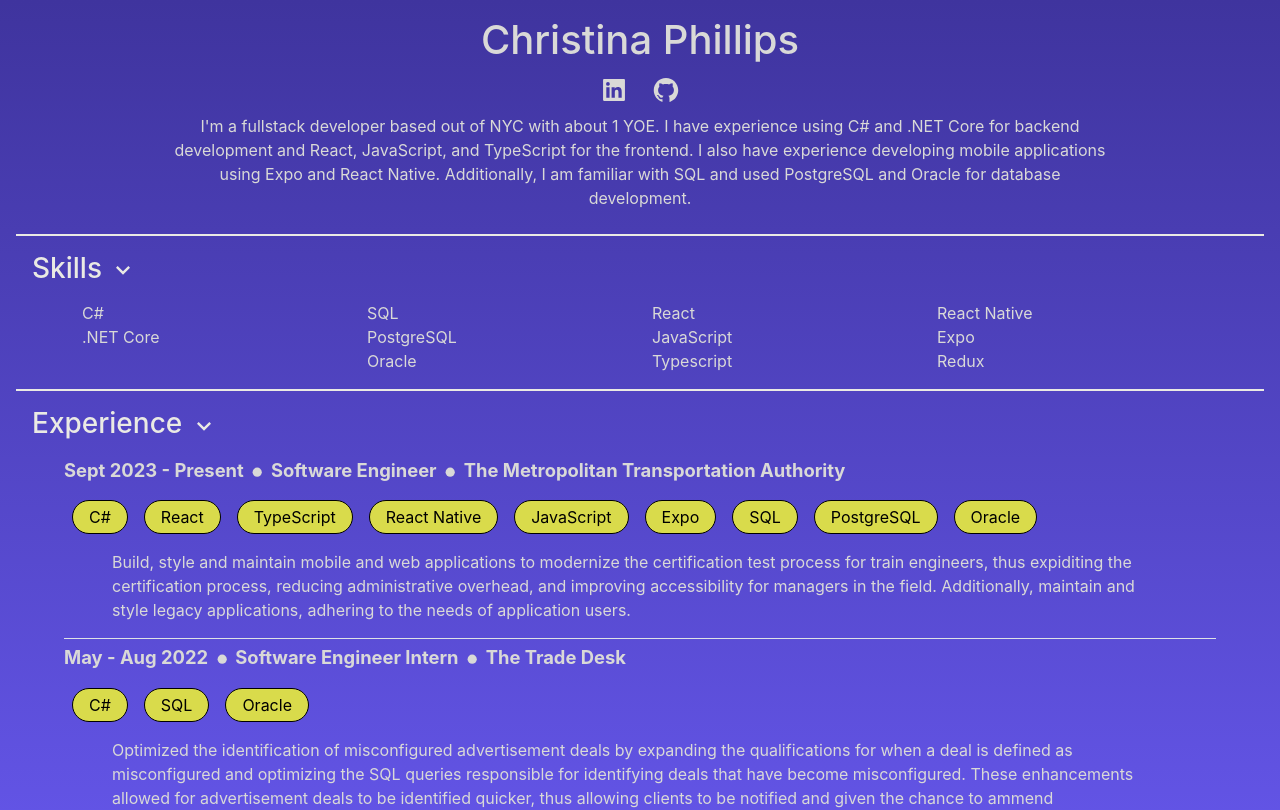
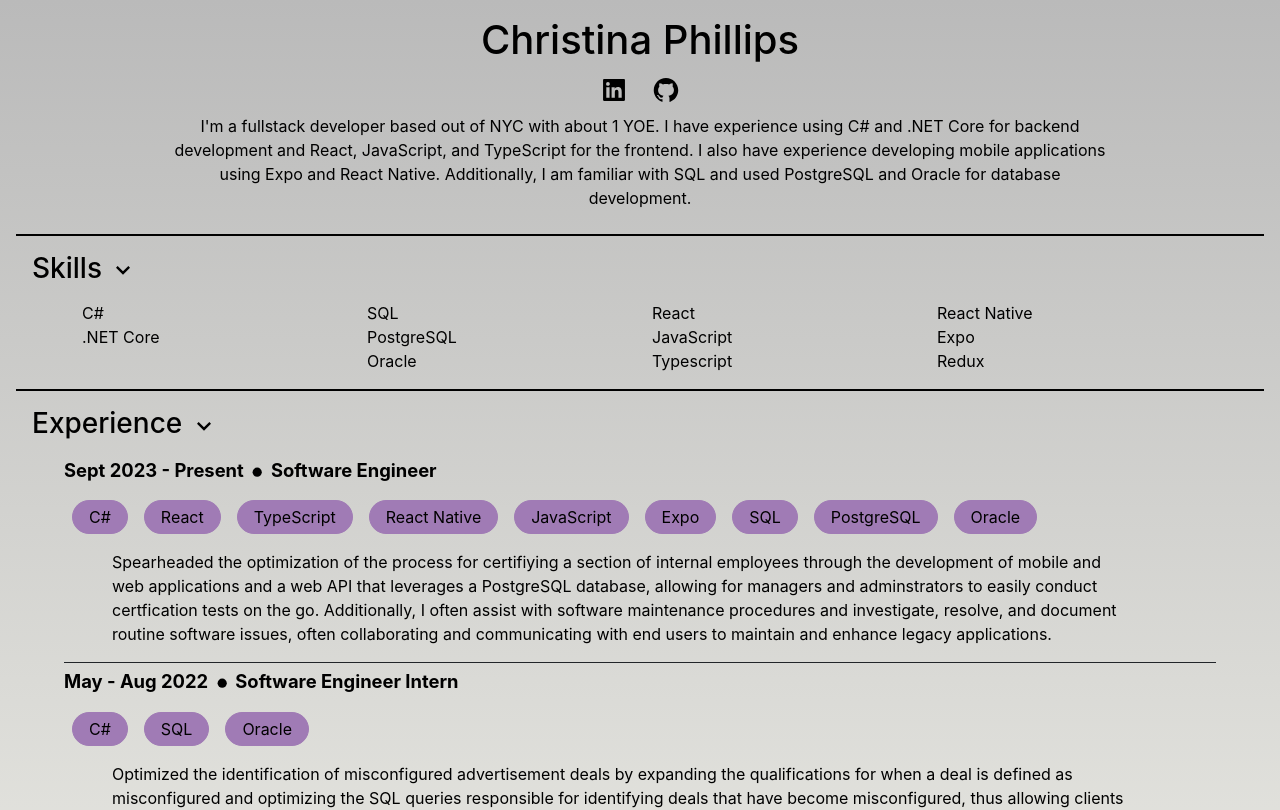
Before and after one commit to chq-ristina/portfolio-website, a React (Create React App) app: page / in a window 1280 px wide. Shown: the top 810 px of the page. Built offline with nearby package versions, Linux system fonts and the light colour scheme.

Commit message:
Changed background and experience descriptions

```diff
--- a/src/App.css
+++ /dev/null
@@ -1,38 +0,0 @@
-.App {
-  text-align: center;
-}
-
-.App-logo {
-  height: 40vmin;
-  pointer-events: none;
-}
-
-@media (prefers-reduced-motion: no-preference) {
-  .App-logo {
-    animation: App-logo-spin infinite 20s linear;
-  }
-}
-
-.App-header {
-  background-color: #1a04e0;
-  min-height: 100vh;
-  display: flex;
-  flex-direction: column;
-  align-items: center;
-  justify-content: center;
-  font-size: calc(10px + 2vmin);
-  color: white;
-}
-
-.App-link {
-  color: #61dafb;
-}
-
-@keyframes App-logo-spin {
-  from {
-    transform: rotate(0deg);
-  }
-  to {
-    transform: rotate(360deg);
-  }
-}
--- a/src/App.scss
+++ b/src/App.scss
@@ -1,12 +1,11 @@
-$base-color: #6b5cf7;
-$base-color-2: #3f349e;
-$text-color: #eaeae4;
-$text-color-primary: #d9d9d7;
+// $base-color: #6b5cf7;
+// $base-color-2: #3f349e;
+// $text-color: #eaeae4;
+// $text-color-primary: #d9d9d7;
 
 body {
-    background: linear-gradient($base-color-2 0%, $base-color 100%);
-    // background-repeat: no-repeat;
-    color: $text-color-primary;
+    background: linear-gradient(#bababa 0%, #eaeae4 100%);
+    color: black;
     min-height: 100vh;
     margin: 16px;
 }
@@ -30,19 +29,19 @@
 }
 
 .component-both {
-    border-top: 2px solid $text-color;
-    border-bottom: 2px solid $text-color;
+    border-top: 2px solid black;
+    border-bottom: 2px solid black;
 
     h3{
-        color: $text-color ;
+        color: black ;
     }
 }
 
 .component-bottom{
-    border-bottom: 2px solid $text-color;
+    border-bottom: 2px solid black;
 
     h3{
-        color: $text-color ;
+        color: black ;
     }
 }
 
@@ -59,17 +58,15 @@
 }
 
 .border-bottom{
-    border-bottom: 1px solid $text-color;
     margin-bottom: 5px;
 }
 
 .technology-container{
-    color: black;
     text-align: center;
 
     border-radius: 20px;
-    border: 1px solid black;
-    background-color: #d9db4b;
+    border: 1px solid #a07bb5;
+    background-color: #a07bb5;
 }
 
 @media screen and (min-device-width: 1200px) and (max-device-width: 1600px) and (-webkit-min-device-pixel-ratio: 1) {
--- a/src/components/Experience.tsx
+++ b/src/components/Experience.tsx
@@ -2,6 +2,7 @@
 import { MdKeyboardArrowDown } from "react-icons/md";
 import { MdKeyboardArrowUp } from "react-icons/md";
 import { ExperienceItem } from "./ExperienceItem";
+import { ExperienceDescription } from "../data/ExperienceDescription";
 
 export function Experience() {
   const [collapse, setCollapsed] = useState(true);
@@ -24,9 +25,19 @@
           timePeriod={"Sept 2023 - Present"}
           jobTitle={"Software Engineer"}
           company={"The Metropolitan Transportation Authority"}
-          technologies={["C#", "React", "TypeScript", "React Native", "JavaScript", "Expo", "SQL", "PostgreSQL", "Oracle"]}
-          experienceDescription={"Build, style and maintain mobile and web applications to modernize the certification test process for train engineers, thus expiditing the certification process, reducing administrative overhead, and improving accessibility for managers in the field. Additionally, maintain and style legacy applications, adhering to the needs of application users. "}
-          className={"border-bottom"}
+          technologies={[
+            "C#",
+            "React",
+            "TypeScript",
+            "React Native",
+            "JavaScript",
+            "Expo",
+            "SQL",
+            "PostgreSQL",
+            "Oracle",
+          ]}
+          experienceDescription={ExperienceDescription.MTA}
+          className={"border-bottom border-dark"}
         />
 
         <ExperienceItem
@@ -34,9 +45,7 @@
           jobTitle={"Software Engineer Intern"}
           company={"The Trade Desk"}
           technologies={["C#", "SQL", "Oracle"]}
-          experienceDescription={
-            "Optimized the identification of misconfigured advertisement deals by expanding the qualifications for when a deal is defined as misconfigured and optimizing the SQL queries responsible for identifying deals that have become misconfigured. These enhancements allowed for advertisement deals to be identified quicker, thus allowing clients to be notified and given the chance to ammend misconfigured advertisement deals much sooner."
-          }
+          experienceDescription={ExperienceDescription.TTD}
         />
       </div>
     </div>
--- a/src/components/ExperienceItem.tsx
+++ b/src/components/ExperienceItem.tsx
@@ -13,7 +13,7 @@
 export function ExperienceItem(props: IExperienceItem) {
   return (
     <div className={`ms-5 exp ${props.className ? props.className : ""}`}>
-        <p className="fw-bold exp-title">{props.timePeriod} <GoDotFill/> {props.jobTitle} <GoDotFill/> {props.company}</p>
+        <p className="fw-bold exp-title">{props.timePeriod} <GoDotFill/> {props.jobTitle} {/*<GoDotFill/> {props.company}*/}</p>
         <TechnologyList technologies={props.technologies}/>
       <div className="ms-5 exp-desc">
         <p>{props.experienceDescription}</p>
--- /dev/null
+++ b/src/data/ExperienceDescription.ts
@@ -0,0 +1,4 @@
+export const ExperienceDescription = {
+  MTA: "Spearheaded the optimization of the process for certifiying a section of internal employees through the development of mobile and web applications and a web API that leverages a PostgreSQL database, allowing for managers and adminstrators to easily conduct certfication tests on the go. Additionally, I often assist with software maintenance procedures and investigate, resolve, and document routine software issues, often collaborating and communicating with end users to maintain and enhance legacy applications.",
+  TTD: "Optimized the identification of misconfigured advertisement deals by expanding the qualifications for when a deal is defined as misconfigured and optimizing the SQL queries responsible for identifying deals that have become misconfigured, thus allowing clients to be notified and given the chance to amend their deals much sooner.",
+};
```
